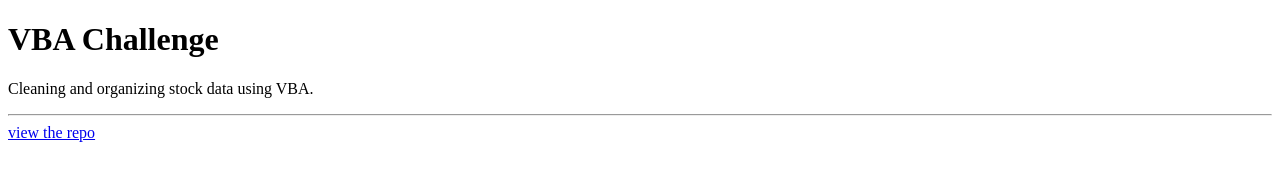
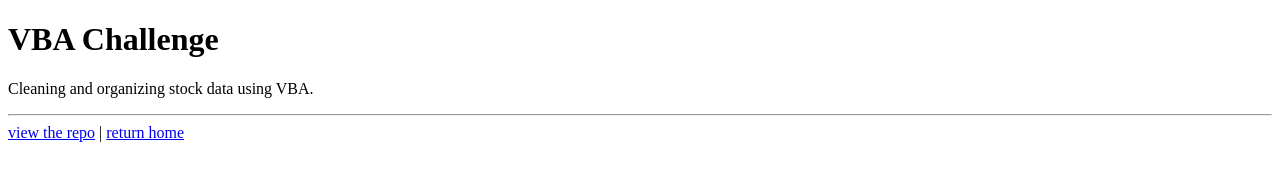
Before and after one commit to alliecarlile/VBA-stock-analysis, a plain HTML site: page index.html in a window 1280 px wide. Drawn offline with Linux system fonts and the light colour scheme.

Commit message:
modifying html

```diff
--- a/index.html
+++ b/index.html
@@ -10,6 +10,6 @@
     <h1>VBA Challenge</h1>
     <p>Cleaning and organizing stock data using VBA.</p>
     <hr>
-    <a href="https://github.com/alliecarlile/VBA-challenge">view the repo</a>
+    <a href="https://github.com/alliecarlile/VBA-challenge">view the repo</a> | <a href="/">return home</a>
 </body>
 </html>
```
